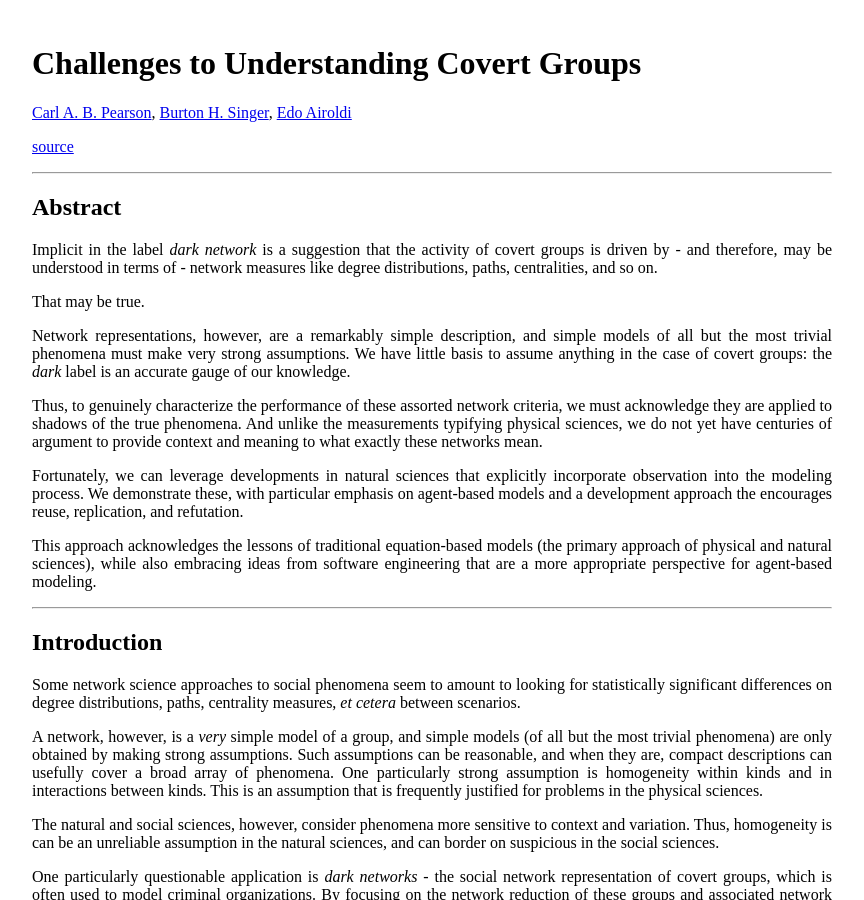
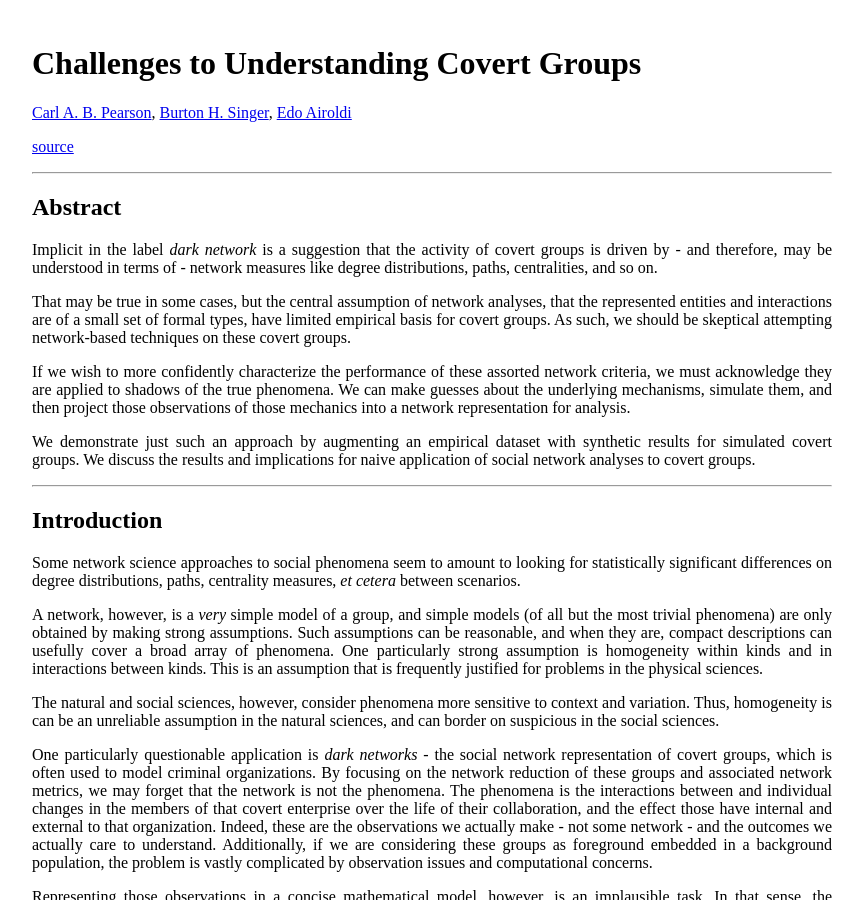
Before and after one commit to pearsonca/scala-commsim, a Jekyll site: the page built from index.md, in a window 1280 px wide and 900 px high. Shown: the whole window, without its empty margins (208-1072 px from the left). Built offline with Jekyll 4.4.1, drawn with Linux system fonts in a browser that asks for light colours; formulas are drawn with MathJax 3; some of the changed text lies outside the part shown.

Commit message:
update abstract

```diff
--- a/index.md
+++ b/index.md
@@ -15,27 +15,19 @@ Implicit in the label *dark network* is a suggestion that the activity of covert
 groups is driven by - and therefore, may be understood in terms of - network
 measures like degree distributions, paths, centralities, and so on.
 
-That may be true.
+That may be true in some cases, but the central assumption of network analyses,
+that the represented entities and interactions are of a small set of formal
+types, have limited empirical basis for covert groups.  As such, we should be
+skeptical attempting network-based techniques on these covert groups.
 
-Network representations, however, are a remarkably simple description, and
-simple models of all but the most trivial phenomena must make very strong
-assumptions.  We have little basis to assume anything in the case of covert
-groups: the *dark* label is an accurate gauge of our knowledge.
+If we wish to more confidently characterize the performance of these assorted network criteria, we
+must acknowledge they are applied to shadows of the true phenomena.
+We can make guesses about the underlying mechanisms, simulate them, and then project those
+observations of those mechanics into a network representation for analysis.
 
-Thus, to genuinely characterize the performance of these assorted network criteria, we
-must acknowledge they are applied to shadows of the true phenomena.  And unlike
-the measurements typifying physical sciences, we do not yet have centuries
-of argument to provide context and meaning to what exactly these networks mean.
-
-Fortunately, we can leverage developments in natural sciences that explicitly
-incorporate observation into the modeling process.  We demonstrate these, with
-particular emphasis on agent-based models and a development approach the
-encourages reuse, replication, and refutation.
-
-This approach acknowledges the lessons of traditional equation-based models (the
-primary approach of physical and natural sciences), while also embracing ideas
-from software engineering that are a more appropriate perspective for agent-based
-modeling.
+We demonstrate just such an approach by augmenting an empirical dataset with
+synthetic results for simulated covert groups.  We discuss the results and
+implications for naive application of social network analyses to covert groups.
 
 * * *
 
@@ -911,7 +903,7 @@ covert group size, but we need not obsess on mathematical elegance for this
 demonstration.  We thus have our formal TPR and FPR:
 
 \begin{align}
-TPR = \sum_i\frac{n_i-1}{n_t-1}\\
+TPR = \sum_i\frac{n_i-1}{n_t-1}\n
 FPR = \sum_i\frac{n_i-1}{n_t-1}\frac{b_i}{b_t}
 \end{align}
 
```
